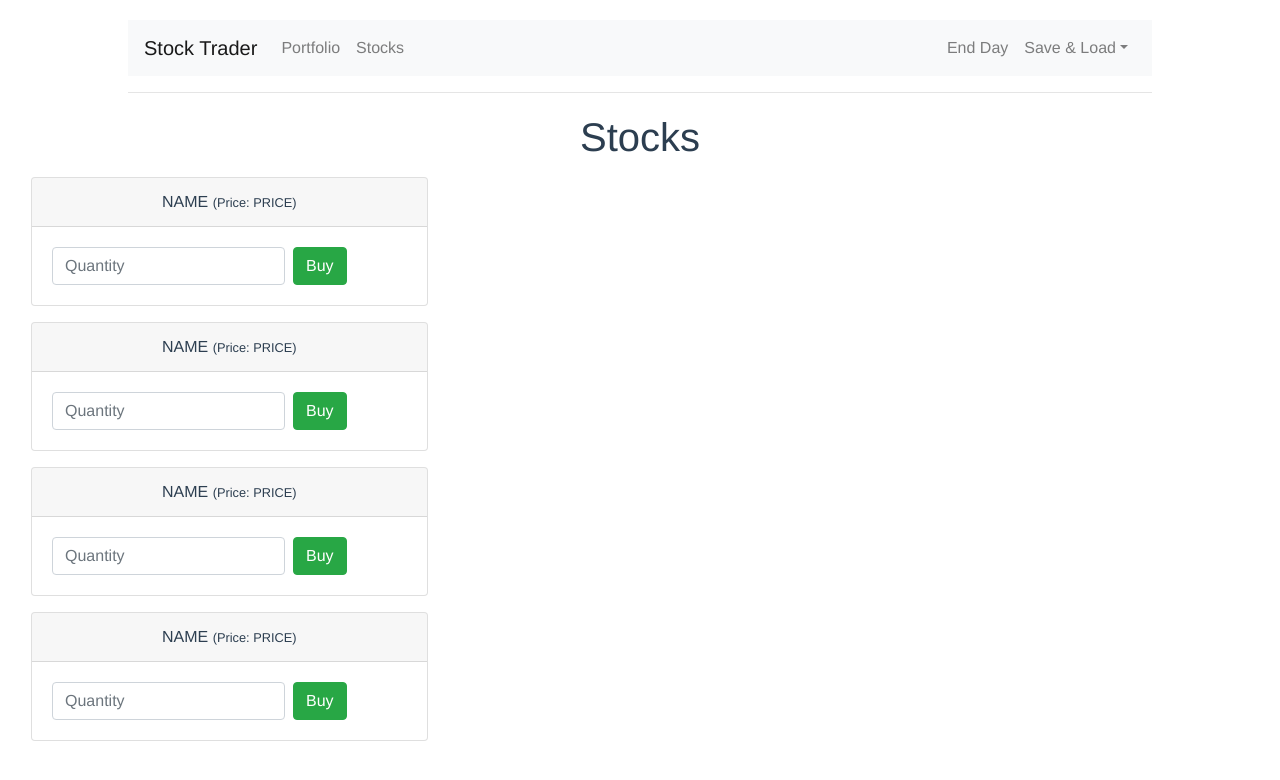
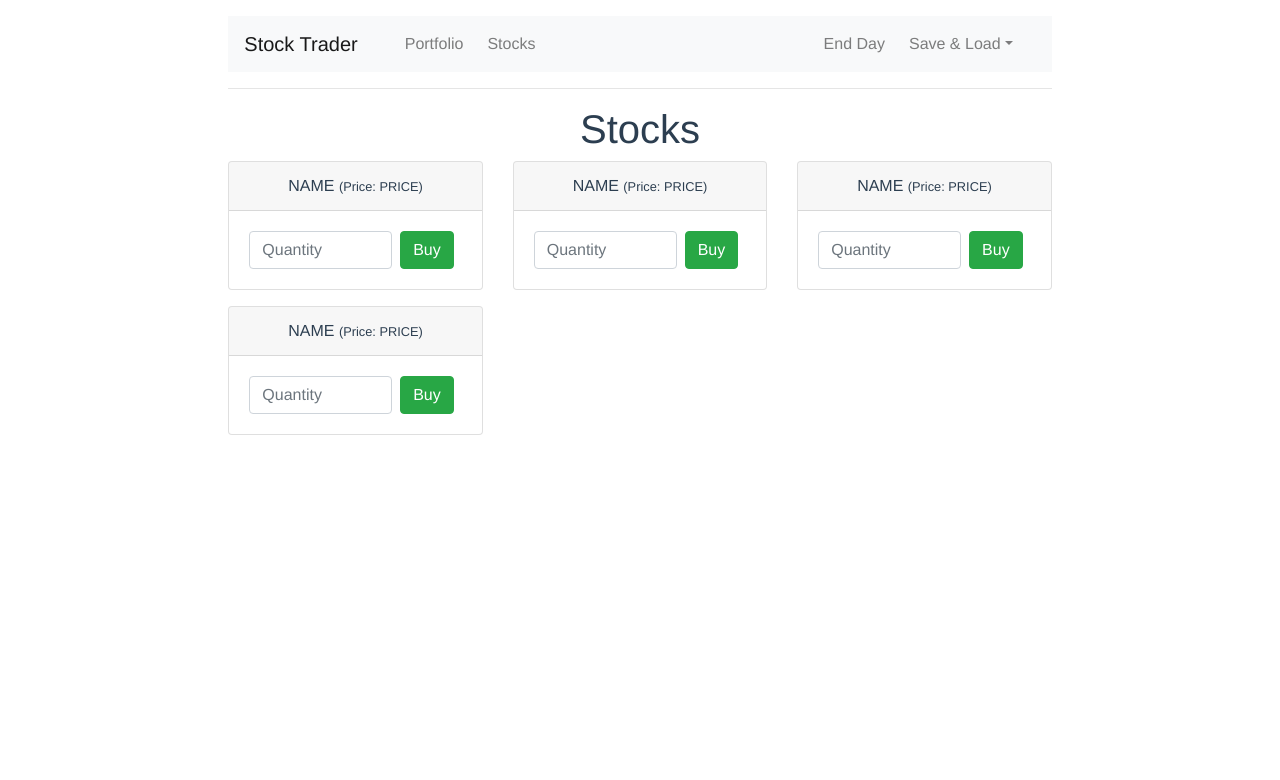
Before and after one commit to lericardolima/curso-vuejs, a Vue app in the folder stock-trader/: page /stocks in a window 1280 px wide. Shown: the top 780 px of the page. Built offline with nearby package versions, Linux system fonts and the light colour scheme.

Commit message:
Melhorar o espaçamento entre alguns componentes

```diff
--- a/stock-trader/src/App.vue
+++ b/stock-trader/src/App.vue
@@ -1,5 +1,5 @@
 <template>
-  <div id="app">
+  <div id="app" class="col-md-10 col-xl-8 m-auto">
     <app-header></app-header>
     <router-view></router-view>
   </div>
--- a/stock-trader/src/components/Header.vue
+++ b/stock-trader/src/components/Header.vue
@@ -1,19 +1,19 @@
 <template>
   <div>
-    <header>
-      <nav class="navbar navbar-expand-lg navbar-light bg-light">
+    <header class="mt-3">
+      <nav class="flex-row navbar navbar-expand-lg navbar-light bg-light">
         <router-link class="navbar-brand" to="/home">
           Stock Trader
         </router-link>
 
-        <div class="collapse navbar-collapse">
-          <ul class="navbar-nav mr-auto">
-            <router-link to="portfolio" tag="li" class="nav-item"><a class="nav-link">Portfolio</a></router-link>
-            <router-link to="stocks" tag="li" class="nav-item"><a class="nav-link">Stocks</a></router-link>
+        <div class="col">
+          <ul class="float-left flex-row navbar-nav mr-auto">
+            <router-link to="portfolio" tag="li" class="nav-item ml-2"><a class="nav-link">Portfolio</a></router-link>
+            <router-link to="stocks" tag="li" class="nav-item ml-2"><a class="nav-link">Stocks</a></router-link>
           </ul>
-          <ul class="navbar-nav navbar-right">
-            <li class="nav-item"><a class="nav-link" href="#">End Day</a></li>
-            <li class="nav-item dropdown">
+          <ul class="float-right flex-row navbar-nav navbar-right">
+            <li class="nav-item ml-2"><a class="nav-link" href="#">End Day</a></li>
+            <li class="nav-item dropdown ml-2">
               <a
                 class="nav-link dropdown-toggle"
                 href="#"
@@ -37,8 +37,3 @@
 <script>
 export default {};
 </script>
-<style scoped>
-header {
-  margin: 20px 10%;
-}
-</style>
--- a/stock-trader/src/components/stocks/Stock.vue
+++ b/stock-trader/src/components/stocks/Stock.vue
@@ -1,5 +1,5 @@
 <template>
-  <div class="m-3 col-sm-6 col-md-4">
+  <div class="col-sm-6 col-md-4">
     <div class="card">
       <div class="card-header">
           NAME
--- a/stock-trader/src/components/stocks/Stocks.vue
+++ b/stock-trader/src/components/stocks/Stocks.vue
@@ -1,7 +1,9 @@
 <template>
   <div>
     <h1>Stocks</h1>
-    <stock-card v-for="(stock, index) in stocks" :key="index"></stock-card>
+    <div class="row">
+      <stock-card class="col mb-3" v-for="(stock, index) in stocks" :key="index"></stock-card>
+    </div>
   </div>
 </template>
 <script>
```
